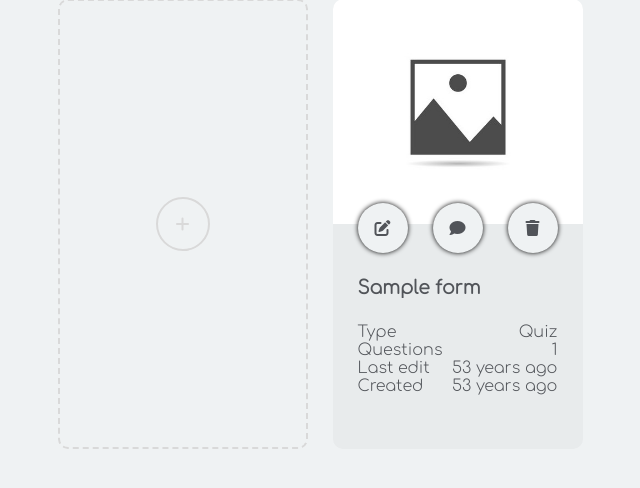
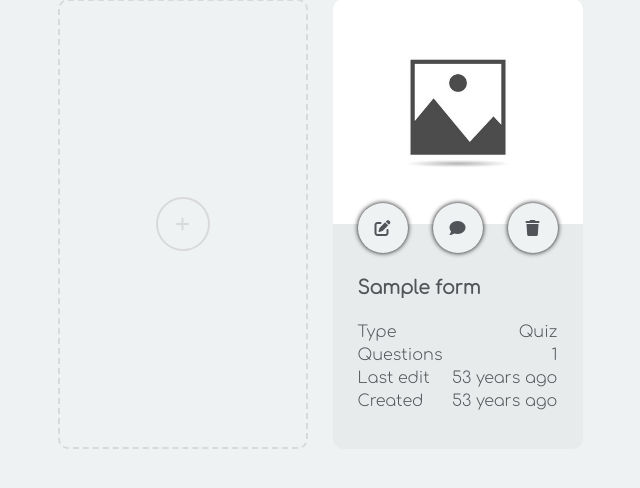
Before and after one commit to kipteamm/Surway, a Django app: template templates/app/forms.html in a window 1280 px wide. Shown: the part 154-642 px from the top of the page, without its empty margins (320-960 px from the left). Run offline with Django 4.2, Linux system fonts and the light colour scheme; the template is opened without the code that fills it: values that come from a table or form of the project are taken from there, others are empty; tables that the repository leaves empty hold one stand-in row (values such as "Sample post"); some libraries are stand-ins or nearby versions.

Commit message:
- Fixed some form answer stuff

```diff
--- a/app/views.py
+++ b/app/views.py
@@ -14,10 +14,8 @@ def forms(request):
 
     user = user.first()
 
-    user_forms = models.Form.objects.filter(user_id=user.id) # type: ignore
-
     return render(request, 'app/forms.html', {
-        'user_forms' : user_forms,
+        'user_forms' : models.Form.objects.filter(user_id=user.id).order_by('-last_edit_timestamp'), # type: ignore
         'user' : user,
     })
 
--- a/static/css/forms.css
+++ b/static/css/forms.css
@@ -62,6 +62,13 @@
     overflow: hidden;
     text-overflow: ellipsis;
     text-wrap: nowrap;
+}
+.form-preview ul {
+    padding: 0px;
+    list-style: none;
+}
+.form-preview ul li {
+    margin-bottom: calc(var(--pdd) / 5);
 }
 .form-preview span {
     float: right;
@@ -330,4 +337,9 @@ span.required {
     display: flex;
     justify-content: center;
     align-items: center;
+    transition: .3s;
 }
+.form-answer-toggle i:hover {
+    cursor: pointer;
+    background-color: var(--tertiary-bg);
+}
--- a/static/js/form.js
+++ b/static/js/form.js
@@ -95,8 +95,7 @@ async function submit(formID, trackID) {
             const { message: message_1 } = result;
             throw new Error(message_1 || response.status);
         }
-        return response.json();
-    }).then((json) => {
+
         form = document.querySelector('.form')
 
         form.innerHTML = `
@@ -109,5 +108,5 @@ async function submit(formID, trackID) {
         `
 
         sendAlert('success', "Your answer has been submitted.");
-    });
+    })
 }
--- a/templates/app/forms.html
+++ b/templates/app/forms.html
@@ -50,14 +50,24 @@
                 <img src="/static/images/forms/default.jpg">
 
                 <div class="options">
-                    <i class="fas fa-edit" onclick="window.location.href='/forms/edit?id={{ form.id }}'"></i><i class="fas fa-comment" onclick="window.location.href='/form/answers?id={{ form.id }}'"></i><i class="fas fa-trash" onclick="deleteForm('{{ form.id}}')"></i>
+                    <i class="fas fa-edit" onclick="window.location.href='/forms/edit?id={{ form.id }}'"></i><i class="fas fa-comment" onclick="window.location.href='/forms/answers?id={{ form.id }}'"></i><i class="fas fa-trash" onclick="deleteForm('{{ form.id}}')"></i>
                 </div>
 
                 <h3>{{ form.title }}</h3>
-                Type <span>{% if form.quiz %}Quiz{% else %}Survay{% endif %}</span> <br>
-                Questions <span>{{ form.question_count }}</span> <br>
-                Last edit <span>{{ form.last_edit_timestamp|relative_timestamp }}</span> <br>
-                Created <span>{{ form.creation_timestamp|relative_timestamp }}</span>
+                <ul>
+                    <li>
+                        Type <span>{% if form.quiz %}Quiz{% else %}Survay{% endif %}</span>
+                    </li>
+                    <li>
+                        Questions <span>{{ form.question_count }}</span>
+                    </li>
+                    <li>
+                        Last edit <span>{{ form.last_edit_timestamp|relative_timestamp }}</span>
+                    </li>
+                    <li>
+                        Created <span>{{ form.creation_timestamp|relative_timestamp }}</span>
+                    </li>
+                </ul>
             </div>
         {% endfor %}
     </div>
```
Also changed, not shown: templates/app/form_answers.html (+7 -5 lines).
